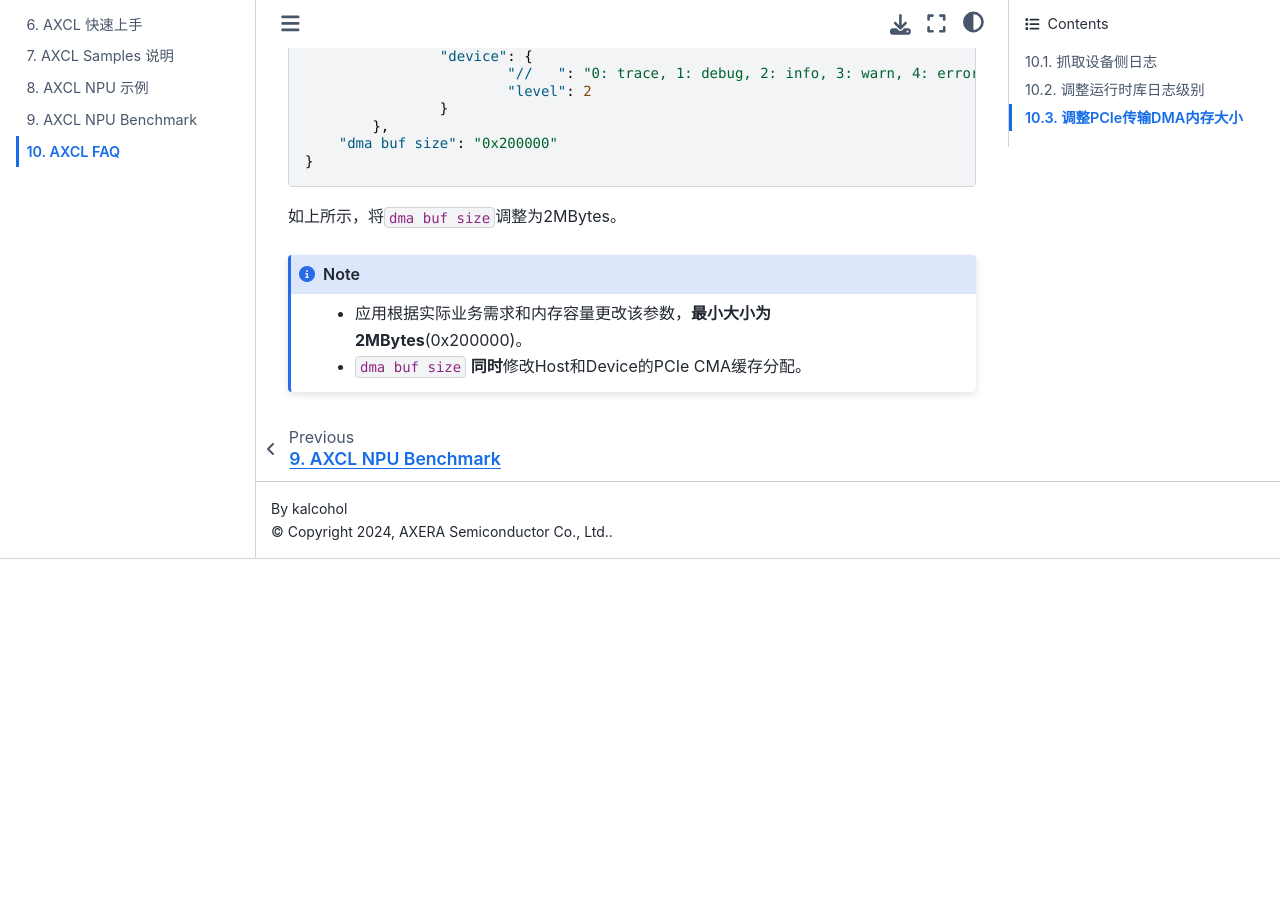
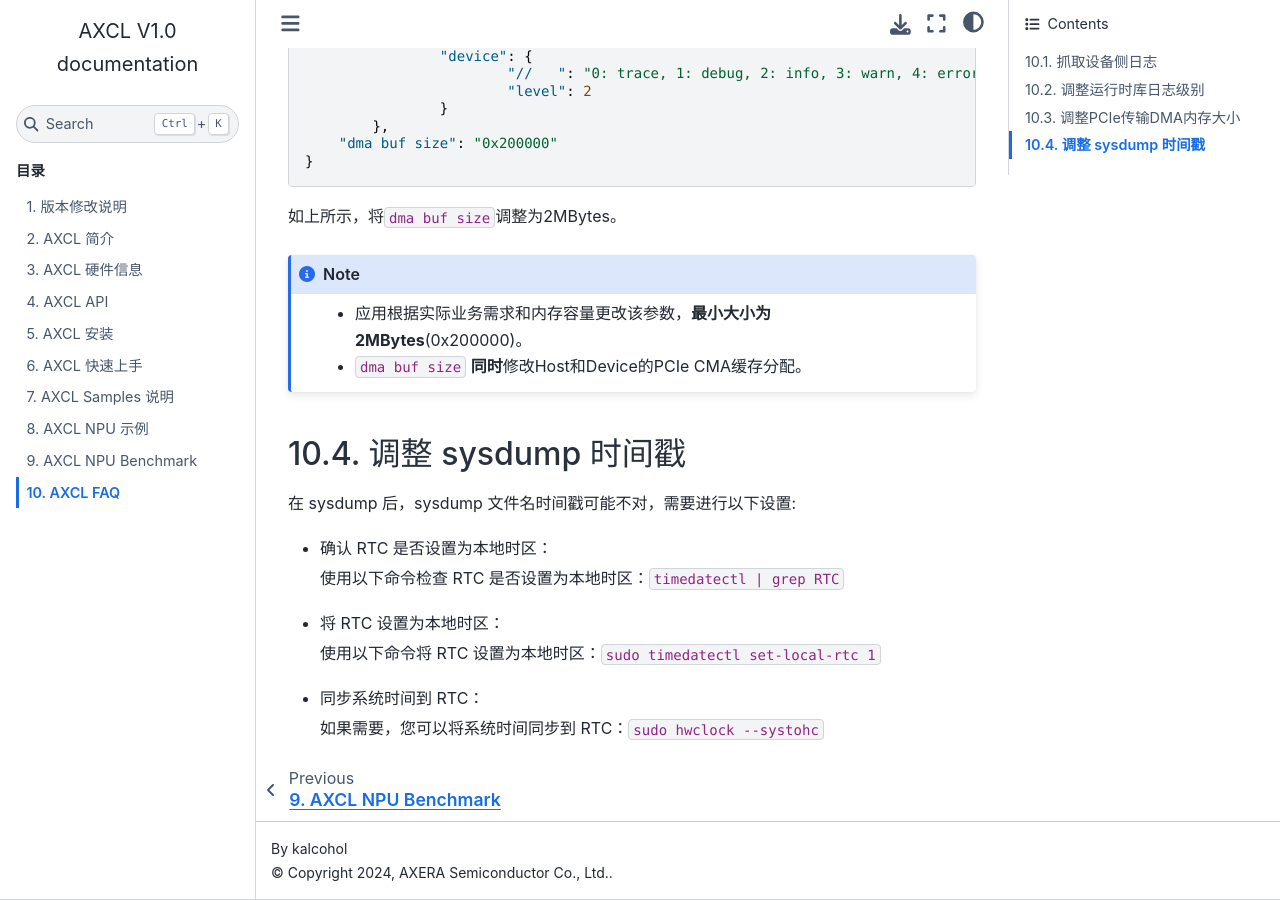
Before and after one commit to AXERA-TECH/axcl-docs, a Sphinx documentation site: the page built from source/doc_guide_faq.md, in a window 1280 px wide and 900 px high, scrolled down 1918 px. Built offline with Sphinx 7.4.7 and the Sphinx Book theme 1.1.4, drawn with Linux system fonts in a browser that asks for light colours; before the commit the page ends 2477 px from its top, so only the background shows below that.

Commit message:
update faq for sysdump

```diff
--- a/source/doc_guide_faq.md
+++ b/source/doc_guide_faq.md
@@ -102,3 +102,20 @@
 - `dma buf size` **同时**修改Host和Device的PCIe CMA缓存分配。
 
 :::
+
+
+## 调整 sysdump 时间戳
+
+在 sysdump 后，sysdump 文件名时间戳可能不对，需要进行以下设置:
+
+- 确认 RTC 是否设置为本地时区：
+
+  使用以下命令检查 RTC 是否设置为本地时区：`timedatectl | grep RTC`
+
+- 将 RTC 设置为本地时区：
+
+  使用以下命令将 RTC 设置为本地时区：`sudo timedatectl set-local-rtc 1`
+
+- 同步系统时间到 RTC：
+
+  如果需要，您可以将系统时间同步到 RTC：`sudo hwclock --systohc`
```
